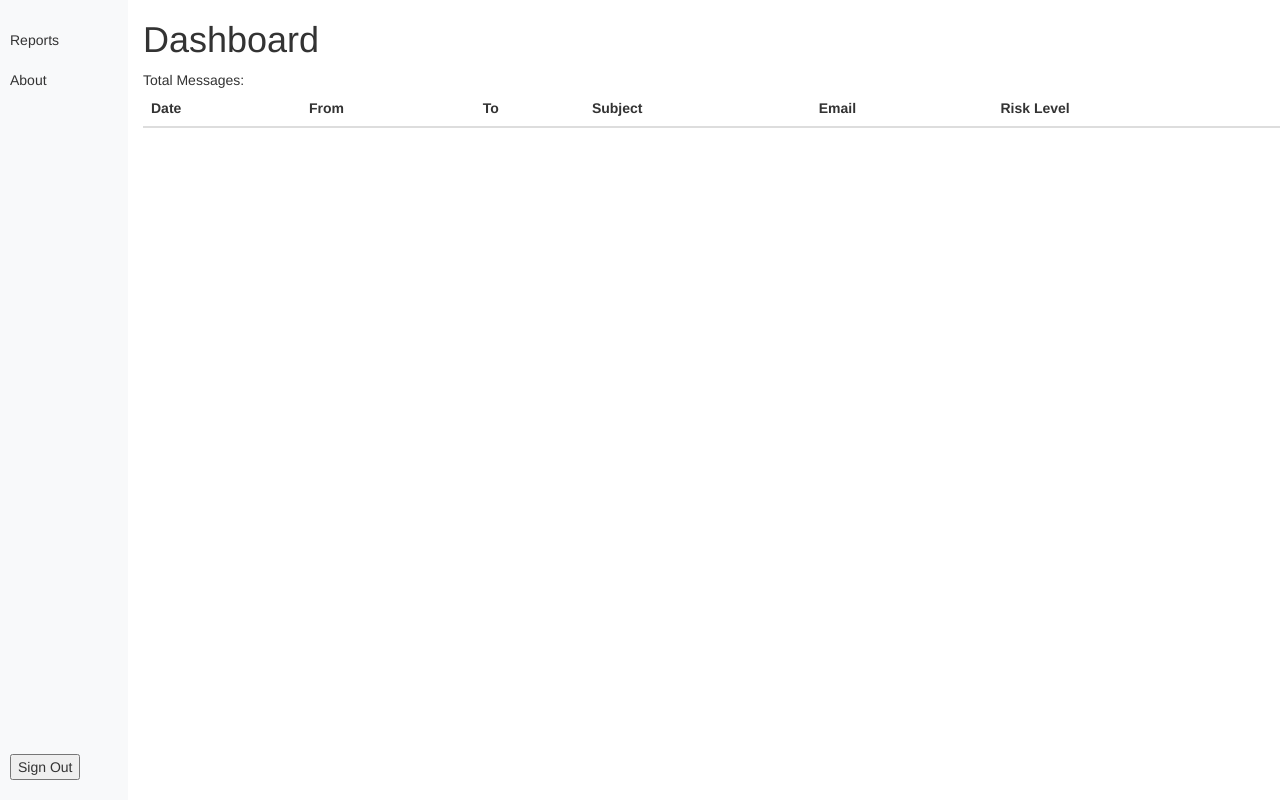
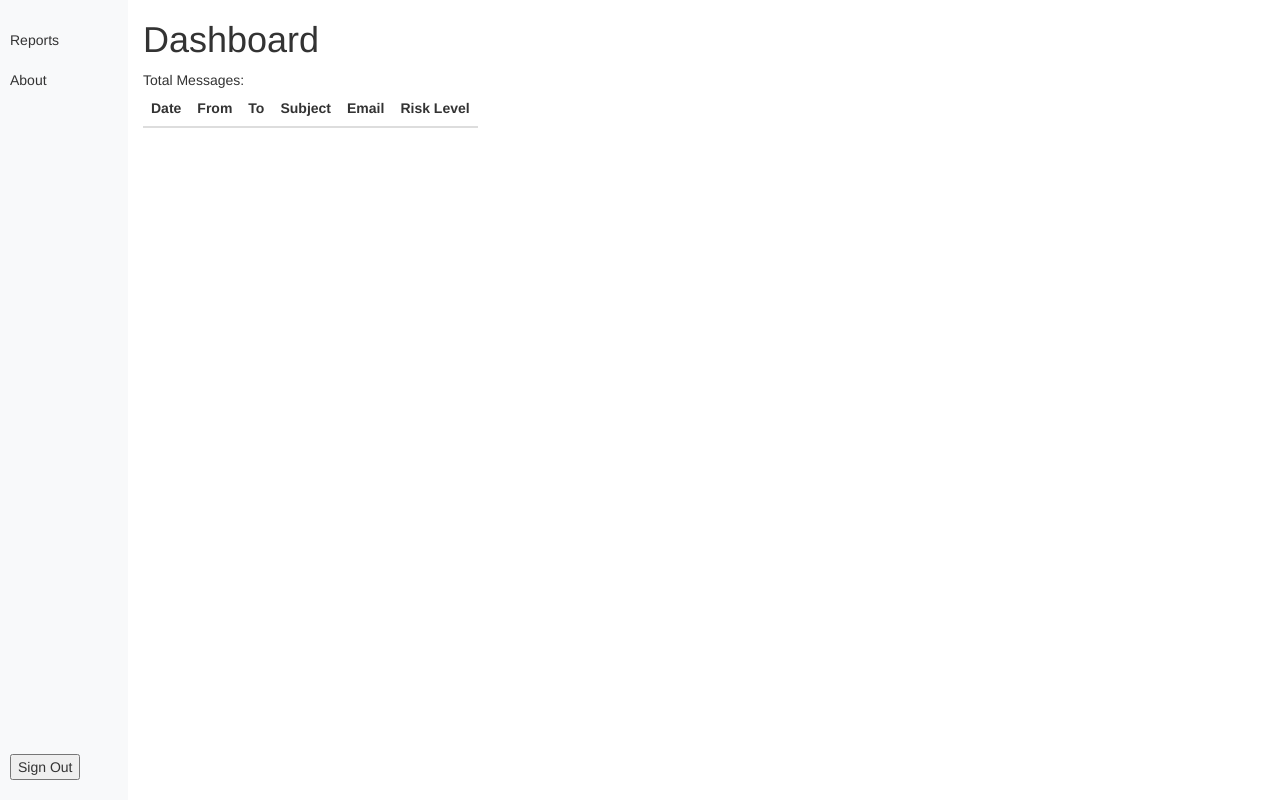
Before and after one commit to Axlotol78/Scanner24_WebApp, a plain HTML site: page frontend/dashboard.html in a window 1280 px wide. Drawn offline with nearby package versions, Linux system fonts and the light colour scheme; no server answers; sample sign-in values are in the browser's storage.

Commit message:
UI changes

```diff
--- a/frontend/dashboard.html
+++ b/frontend/dashboard.html
@@ -47,7 +47,7 @@
     <div class="container" style="margin-left: 10%;">
         <h1>Dashboard</h1>
         <div id="total"> Total Messages:</div>
-        <table class="table">
+        <table class="table" style="width: max-content;">
             <thead>
                 <tr>
                     <th>Date</th>
```
